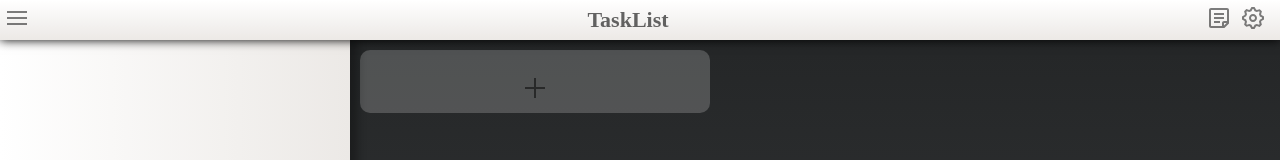
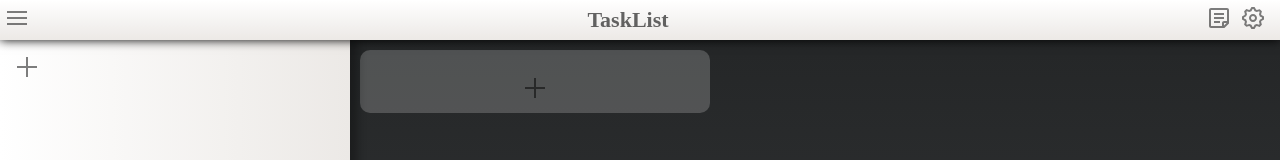
Before and after one commit to h1g0/TaskList, a Vue app: page / in a window 1280 px wide. Shown: the top 160 px of the page. Built offline with nearby package versions, Linux system fonts and the light colour scheme.

Commit message:
implement smooth scroll

```diff
--- a/package.json
+++ b/package.json
@@ -11,6 +11,7 @@
     "core-js": "^2.6.5",
     "v-click-outside": "^2.1.4",
     "vue": "^2.6.10",
+    "vue-scrollto": "^2.17.1",
     "vuedraggable": "^2.23.2"
   },
   "devDependencies": {
--- a/src/App.vue
+++ b/src/App.vue
@@ -14,10 +14,17 @@
     </div>
     <transition>
     <div class="sidebar" v-if="taskListSettings.isSidebarVisible">
-      <div v-for = "column in taskColumnList" :key="column.id">
-        {{column.title}}
-        <hr />
+      <a href = "#" v-for = "column in taskColumnList" :key="column.id" class="sidebar-content" v-scroll-to="'#column-' + column.id">
+        <div class="sidebar-content">
+         {{column.title}}
+          <hr />
+        </div>
+      </a>
+      <a href="#" v-scroll-to="'#new-button'" @click="addColumn(taskColumnList.length)" title="新規カラムを追加">
+      <div class="menu-button sidebar-content">
+        <img src="img/plus.svg">
       </div>
+      </a>
     </div>
     </transition>
     <draggable
@@ -29,7 +36,7 @@
       :preventOnFilter="false"
       @start="onDragDropStart"
       @end="onDragDropEnd"
-      class="task-colmun-container"
+      class="column-container"
       v-bind:style="{marginLeft: taskListSettings.isSidebarVisible?'350px':'0px'}"
     >
       <task-column
@@ -38,13 +45,14 @@
         :index="index"
         :totalsize="taskColumnList.length"
         :key="column.id"
+        :id="'column-' + column.id"
         :ref="index"
         @add-column="addColumn(index)"
         @delete-column="deleteColumn(index)"
         @emit-item="emitItem"
         @save-item="saveItem()"
       ></task-column>
-      <div slot="footer" key="footer" class="column-dummy">
+      <div slot="footer" key="footer" class="column-dummy" id="new-button">
         <button class="menu-button" style="width:100%;height:100%;" @click="addColumn(taskColumnList.length)" title="新規カラムを追加">
           <img src="img/plus.svg" />
         </button>
@@ -92,12 +100,13 @@
 
 <script>
 import TaskColumn from "./components/TaskColumn.vue";
-import draggable from 'vuedraggable'
+import draggable from 'vuedraggable';
+
 export default {
   name: "app",
   components: {
     TaskColumn,
-    draggable
+    draggable,
   },
   directives: {},
   data: function() {
@@ -333,9 +342,18 @@ body{
   height:100%;
   background: linear-gradient(to left, #ece9e6, #ffffff);
   box-shadow: -8px 0px 8px 0px rgba(0,0,0,0.3), 8px 0px 8px 0px rgba(0,0,0,0.3);
-
 }
-.task-colmun-container{
+.sidebar-content{
+  text-decoration: none;
+  color: #000000;
+  border-radius: 5px;
+}
+.sidebar-content:hover{
+  text-decoration: none;
+  color: #000000;
+  background: rgba(0, 0, 0, 0.3);
+}
+.column-container{
   width:auto;
   margin-left:350px;
   height: 100%;
@@ -424,7 +442,7 @@ button {
 }
 .menu {
   display: inline-block;
-  border-radius: 5%;
+  border-radius: 5px;
   font-size: 11pt;
   text-align: center;
   cursor: pointer;
--- a/src/components/TaskColumn.vue
+++ b/src/components/TaskColumn.vue
@@ -269,6 +269,7 @@ hr{
   border-radius: 10px;
   z-index: 2;
 }
+
 .column-title{
   cursor: text;
   margin:5px;
--- a/src/main.js
+++ b/src/main.js
@@ -1,8 +1,15 @@
-import Vue from 'vue'
-import App from './App.vue'
-
-Vue.config.productionTip = false
+import Vue from 'vue';
+import App from './App.vue';
+import VueScrollTo from "vue-scrollto";
+Vue.use(VueScrollTo, {
+  container: '.column-container',
+  offset: -50,
+  force: true,
+  x: true,
+  y: true,
+});
+Vue.config.productionTip = false;
 
 new Vue({
   render: h => h(App),
-}).$mount('#app')
+}).$mount('#app');
```
Also changed, not shown: 1 other file (tests, documents, lock files or other folders).
